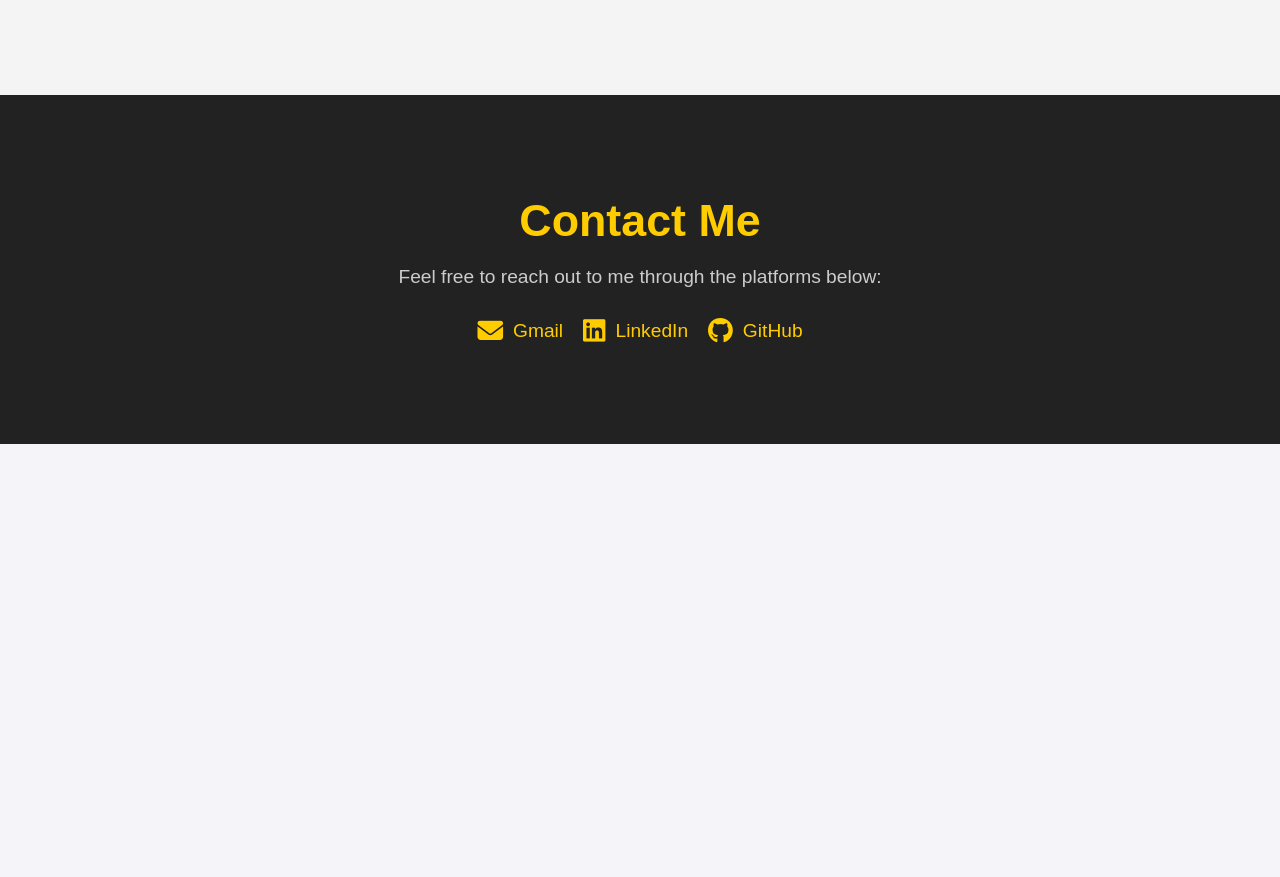
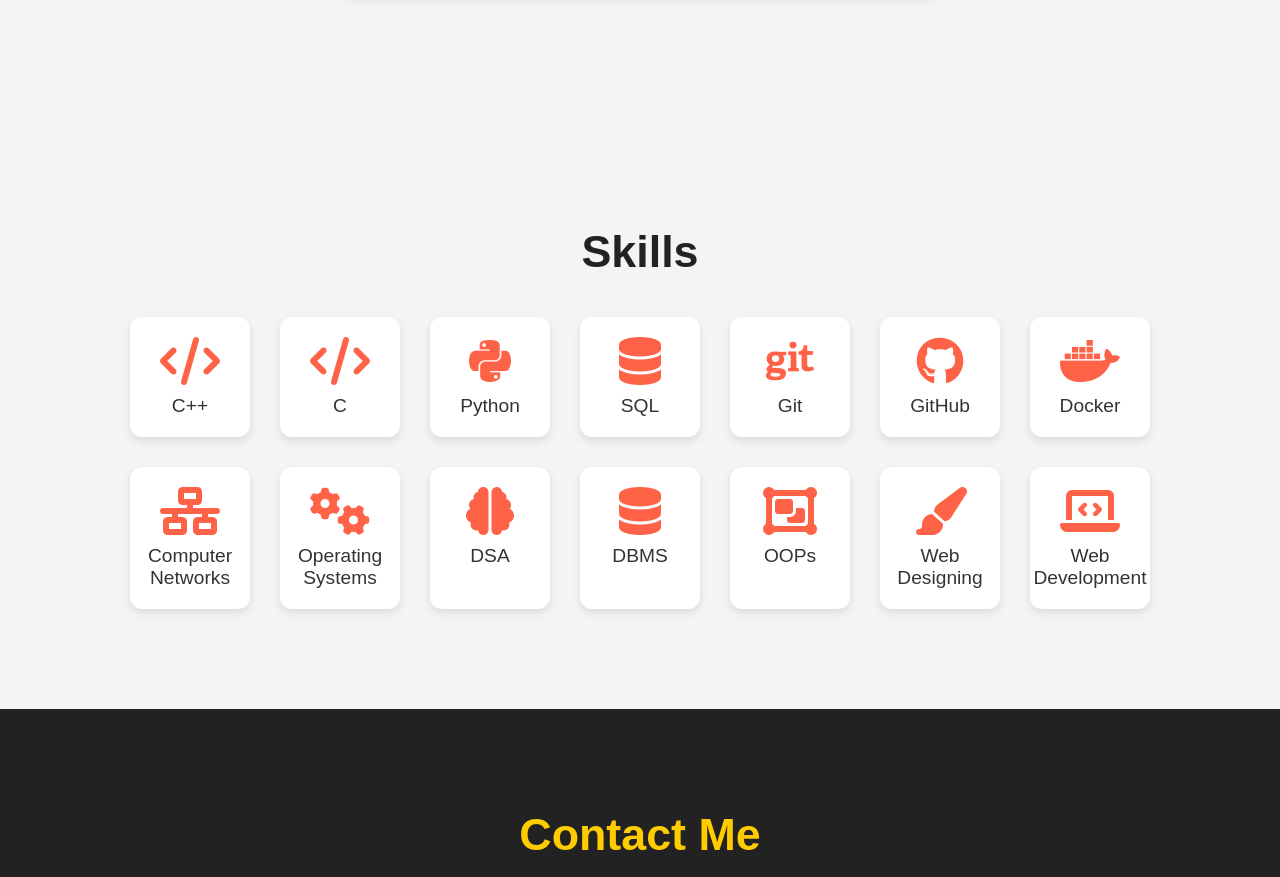
Before and after one commit to Ankita1621/portfolio, a plain HTML site: page index.html in a window 1280 px wide. Shown: the part 1920-2797 px from the top of the page. Before the commit the page ends 2364 px from the top, so only its background shows below. Drawn offline with Linux system fonts and the light colour scheme.

Commit message:
Updated About Me and Skills Section

```diff
--- a/index.html
+++ b/index.html
@@ -18,6 +18,7 @@
           <li><a href="#home">Home</a></li>
           <li><a href="#about">About</a></li>
           <li><a href="#projects">Projects</a></li>
+          <li><a href="#skills">Skills</a></li>
           <li><a href="#contact">Contact</a></li>
         </ul>
       </nav>
@@ -41,6 +42,8 @@
       <p>
         I'm a passionate full-stack developer skilled in MERN stack.
         Building modern, responsive, and interactive web apps is my thing!
+        <br>
+        When I'm not coding, you'll find me sketching, painting, or dancing! 🎨💃
       </p>
     </div>
   </section>
@@ -113,6 +116,70 @@
 
     </div>
   </section>
+  <!-- Skills Section -->
+<section id="skills">
+    <div class="container">
+      <h2>Skills</h2>
+      <div class="skills-list">
+        <div class="skill">
+          <i class="fas fa-code"></i>
+          <span>C++</span>
+        </div>
+        <div class="skill">
+          <i class="fas fa-code"></i>
+          <span>C</span>
+        </div>
+        <div class="skill">
+          <i class="fab fa-python"></i>
+          <span>Python</span>
+        </div>
+        <div class="skill">
+          <i class="fas fa-database"></i>
+          <span>SQL</span>
+        </div>
+        <div class="skill">
+          <i class="fab fa-git"></i>
+          <span>Git</span>
+        </div>
+        <div class="skill">
+          <i class="fab fa-github"></i>
+          <span>GitHub</span>
+        </div>
+        <div class="skill">
+          <i class="fab fa-docker"></i>
+          <span>Docker</span>
+        </div>
+        <div class="skill">
+          <i class="fas fa-network-wired"></i>
+          <span>Computer Networks</span>
+        </div>
+        <div class="skill">
+          <i class="fas fa-cogs"></i>
+          <span>Operating Systems</span>
+        </div>
+        <div class="skill">
+          <i class="fas fa-brain"></i>
+          <span>DSA</span>
+        </div>
+        <div class="skill">
+          <i class="fas fa-database"></i>
+          <span>DBMS</span>
+        </div>
+        <div class="skill">
+          <i class="fas fa-object-group"></i>
+          <span>OOPs</span>
+        </div>
+        <div class="skill">
+          <i class="fas fa-paint-brush"></i>
+          <span>Web Designing</span>
+        </div>
+        <div class="skill">
+          <i class="fas fa-laptop-code"></i>
+          <span>Web Development</span>
+        </div>
+      </div>
+    </div>
+  </section>
 
  <!-- Contact Section -->
 <section id="contact">
--- a/style.css
+++ b/style.css
@@ -310,7 +310,72 @@ header {
   .project-info h3:hover i {
     transform: rotate(10deg) scale(1.2);
   }
+  /* Skills Section */
+#skills {
+    padding: 80px 20px;
+    background-color: #f4f4f4;
+    text-align: center;
+  }
 
+  #skills h2 {
+    font-size: 2.8rem;
+    margin-bottom: 40px;
+    color: #222;
+  }
+
+  .skills-list {
+    display: flex;
+    justify-content: center;
+    flex-wrap: wrap;
+    gap: 30px;
+  }
+
+  .skill {
+    display: flex;
+    flex-direction: column;
+    align-items: center;
+    background: #fff;
+    padding: 20px;
+    border-radius: 12px;
+    box-shadow: 0 4px 8px rgba(0,0,0,0.1);
+    width: 120px;
+    transition: transform 0.3s ease;
+  }
+
+  .skill i {
+    font-size: 3rem;
+    color: #ff6347;
+    margin-bottom: 10px;
+  }
+
+  .skill span {
+    font-size: 1.2rem;
+    color: #333;
+    font-weight: 500;
+  }
+
+  .skill:hover {
+    transform: translateY(-5px);
+  }
+
+  /* Responsive */
+  @media (max-width: 768px) {
+    .skills-list {
+      gap: 20px;
+    }
+
+    .skill {
+      width: 100px;
+    }
+
+    .skill i {
+      font-size: 2.5rem;
+    }
+
+    .skill span {
+      font-size: 1rem;
+    }
+  }
   /* Responsive */
   @media (max-width: 768px) {
     .project-card {
```
